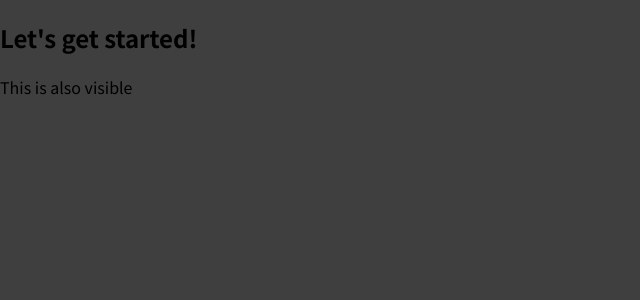
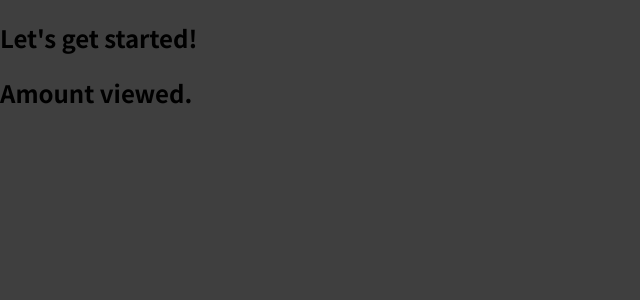
Before and after one commit to israeldvd/amounts-monitor, a JavaScript app in the folder react-complete/: page / in a window 1280 px wide. Shown: the top 300 px of the page, without its empty margins (0-640 px from the left). Built offline with nearby package versions, Linux system fonts and the light colour scheme.

Commit message:
Building and importing the first component
- This refers to 'AmountItem' component (and file)

```diff
--- a/react-complete/src/App.js
+++ b/react-complete/src/App.js
@@ -1,8 +1,10 @@
+import AmountItem from "./components/AmountItem";
+
 function App() {
   return (
     <div>
       <h2>Let's get started!</h2>
-      <p>This is also visible</p>
+      <AmountItem></AmountItem>
     </div>
   );
 }
--- /dev/null
+++ b/react-complete/src/components/AmountItem.js
@@ -0,0 +1,5 @@
+function AmountItem(params) {
+  return <h2>Amount viewed.</h2>;
+}
+
+export default AmountItem;
```
